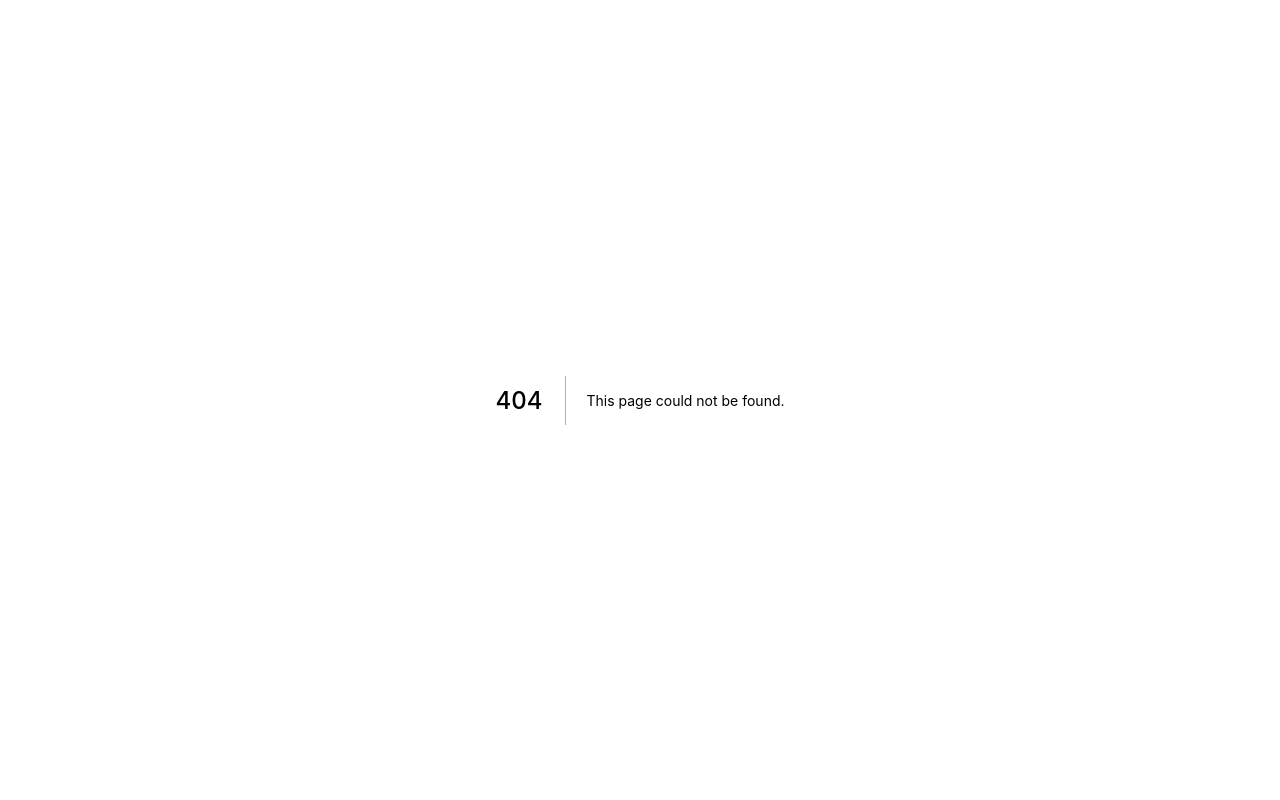
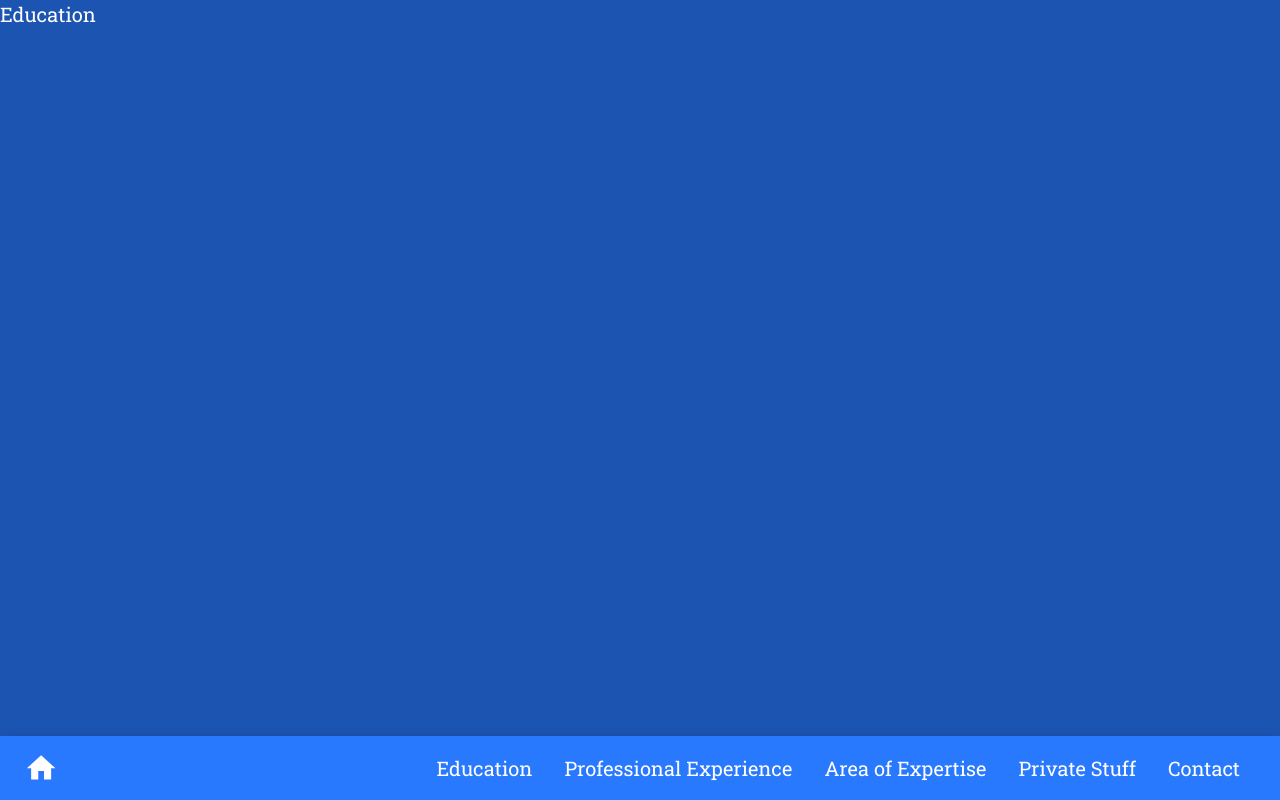
Before and after one commit to eisbr11/cv, a Next.js app: page /education in a window 1280 px wide. Before the commit this address had no page. Built offline with nearby package versions, Linux system fonts and the light colour scheme.

Commit message:
feat: Navigation adjusted

```diff
--- a/components/Navigation/Navigation.component.tsx
+++ b/components/Navigation/Navigation.component.tsx
@@ -1,30 +1,58 @@
 import React from 'react';
-import BottomNavigation from '@material-ui/core/BottomNavigation';
-import BottomNavigationAction from '@material-ui/core/BottomNavigationAction';
-import RestoreIcon from '@material-ui/icons/Restore';
-import FavoriteIcon from '@material-ui/icons/Favorite';
-import LocationOnIcon from '@material-ui/icons/LocationOn';
+import Link from 'next/link';
+import { AppBar, IconButton, Toolbar } from '@material-ui/core';
+import HomeIcon from '@material-ui/icons/Home';
 
 import useStyles from './Navigation.styles';
 
+const navigation = [
+  {
+    name: 'Education',
+    link: 'education',
+  },
+  {
+    name: 'Professional Experience',
+    link: 'experience',
+  },
+  {
+    name: 'Area of Expertise',
+    link: 'expertise',
+  },
+  {
+    name: 'Private Stuff',
+    link: 'private-stuff',
+  },
+  {
+    name: 'Contact',
+    link: 'contact',
+  },
+];
+
 const Navigation = () => {
   const classes = useStyles();
-  const [value, setValue] = React.useState(0);
 
   return (
-    <BottomNavigation
-      value={value}
-      onChange={(event, newValue) => {
-        setValue(newValue);
-      }}
-      showLabels
-      className={classes.container}
-    >
-      <BottomNavigationAction label="Education" icon={<RestoreIcon />} />
-      <BottomNavigationAction label="Experience" icon={<RestoreIcon />} />
-      <BottomNavigationAction label="Expertise" icon={<FavoriteIcon />} />
-      <BottomNavigationAction label="Contact" icon={<LocationOnIcon />} />
-    </BottomNavigation>
+    <AppBar className={classes.appbar} position="fixed">
+      <Toolbar>
+        <Link href="/">
+          <IconButton edge="start" className={classes.homeButton} color="inherit" aria-label="menu">
+            <HomeIcon />
+          </IconButton>
+        </Link>
+
+        <ul className={classes.navlist}>
+          {navigation.map((navItem) => (
+            <li key={navItem.name}>
+              <Link href={navItem.link}>
+                <a className={classes.link}>
+                  {navItem.name}
+                </a>
+              </Link>
+            </li>
+          ))}
+        </ul>
+      </Toolbar>
+    </AppBar>
   );
 };
 
--- a/components/Navigation/Navigation.styles.ts
+++ b/components/Navigation/Navigation.styles.ts
@@ -1,9 +1,28 @@
 import { makeStyles } from '@material-ui/core/styles';
 
-const useStyles = makeStyles({
+const useStyles = makeStyles((theme) => ({
+  appbar: {
+    top: 'auto',
+    bottom: 0,
+  },
+  homeButton: {
+    marginRight: theme.spacing(4),
+  },
+  link: {
+    padding: theme.spacing(2),
+  },
+  navlist: {
+    listStyle: 'none',
+    textAlign: 'center',
+    margin: 0,
+    marginLeft: 'auto',
+    padding: 0,
+    display: 'flex',
+    flexDirection: 'row',
+  },
   container: {
     width: '100%',
   },
-});
+}));
 
 export default useStyles;
--- /dev/null
+++ b/pages/education.tsx
@@ -0,0 +1,9 @@
+import Layout from '@components/Layout/Layout.component';
+
+export default function Education() {
+  return (
+    <Layout>
+      Education
+    </Layout>
+  );
+}
```
Also changed, not shown: pages/contact.tsx (added, +9 -0 lines), pages/experience.tsx (added, +9 -0 lines), pages/expertise.tsx (added, +9 -0 lines), pages/private-stuff.tsx (added, +9 -0 lines).
